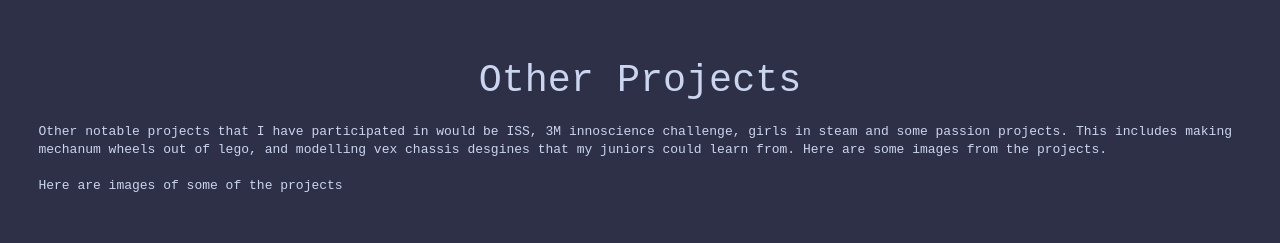
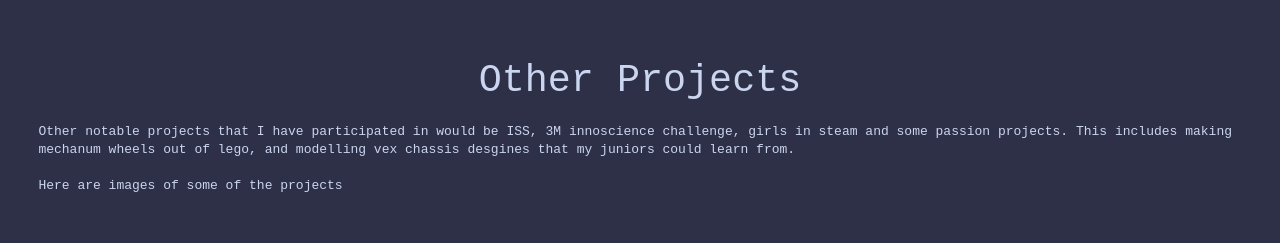
Before and after one commit to Dlyse/kuq0.github.io, a plain HTML site: page index.html in a window 1280 px wide. Shown: the part 5640-5883 px from the top of the page. Drawn offline with Linux system fonts and the light colour scheme.

Commit message:
Update index.html

```diff
--- a/index.html
+++ b/index.html
@@ -513,7 +513,6 @@
               3M innoscience challenge, girls in steam and some passion
               projects. This includes making mechanum wheels out of lego, and
               modelling vex chassis desgines that my juniors could learn from.
-              Here are some images from the projects.
 
               <br /><br />
 
```
